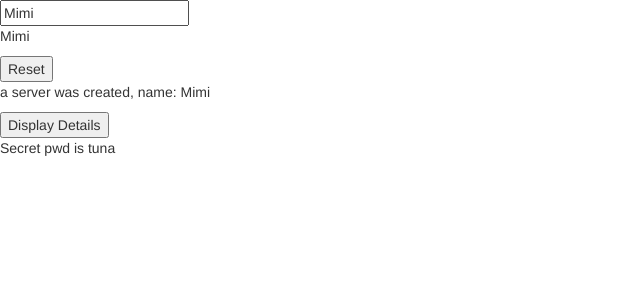
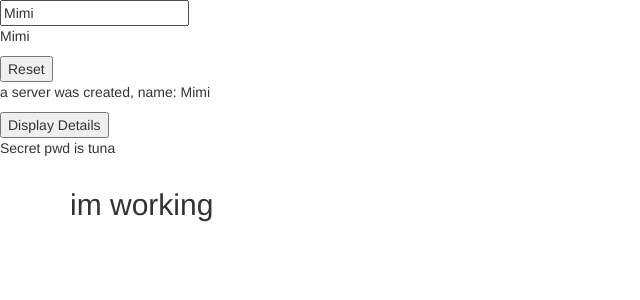
Before and after one commit to changchanglccc/Angular-The-Complete-Guide, an Angular app: page / in a window 1280 px wide. Shown: the top 300 px of the page, without its empty margins (0-640 px from the left). Built offline with nearby package versions, Linux system fonts and the light colour scheme.

Commit message:
chore: at 46

```diff
--- a/src/app/app.component.html
+++ b/src/app/app.component.html
@@ -10,5 +10,12 @@
   <p>no server was created!</p>
 </ng-template>
 
+<app-servers></app-servers>
 
-<app-servers></app-servers>
+<div class="container">
+  <div class="row">
+    <div class="col-md-12">
+      <h2>im working</h2>
+    </div>
+  </div>
+</div>
```
Also changed, not shown: package.json (+8 -8 lines), tsconfig.json (+5 -7 lines), 1 other file (tests, documents, lock files or other folders).
